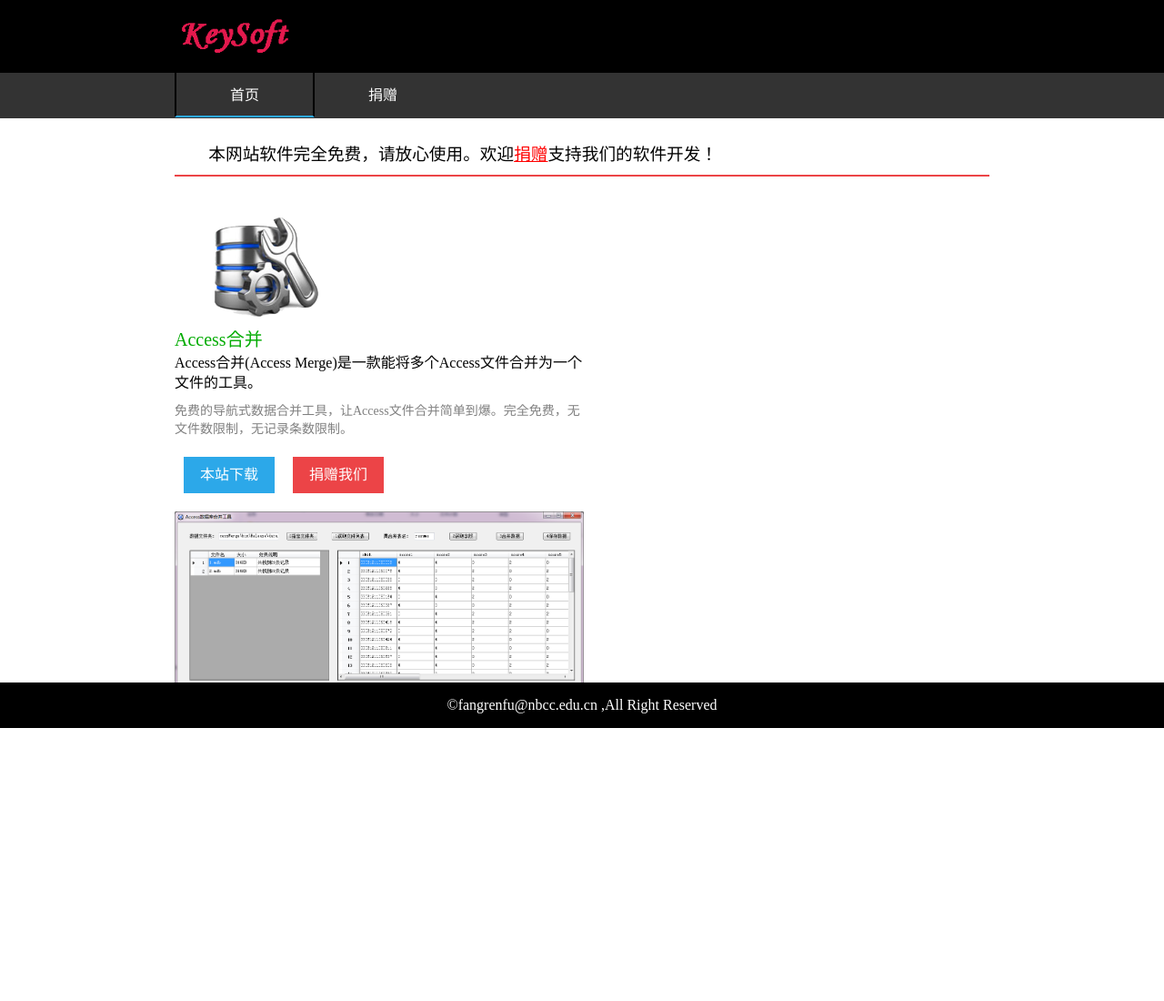
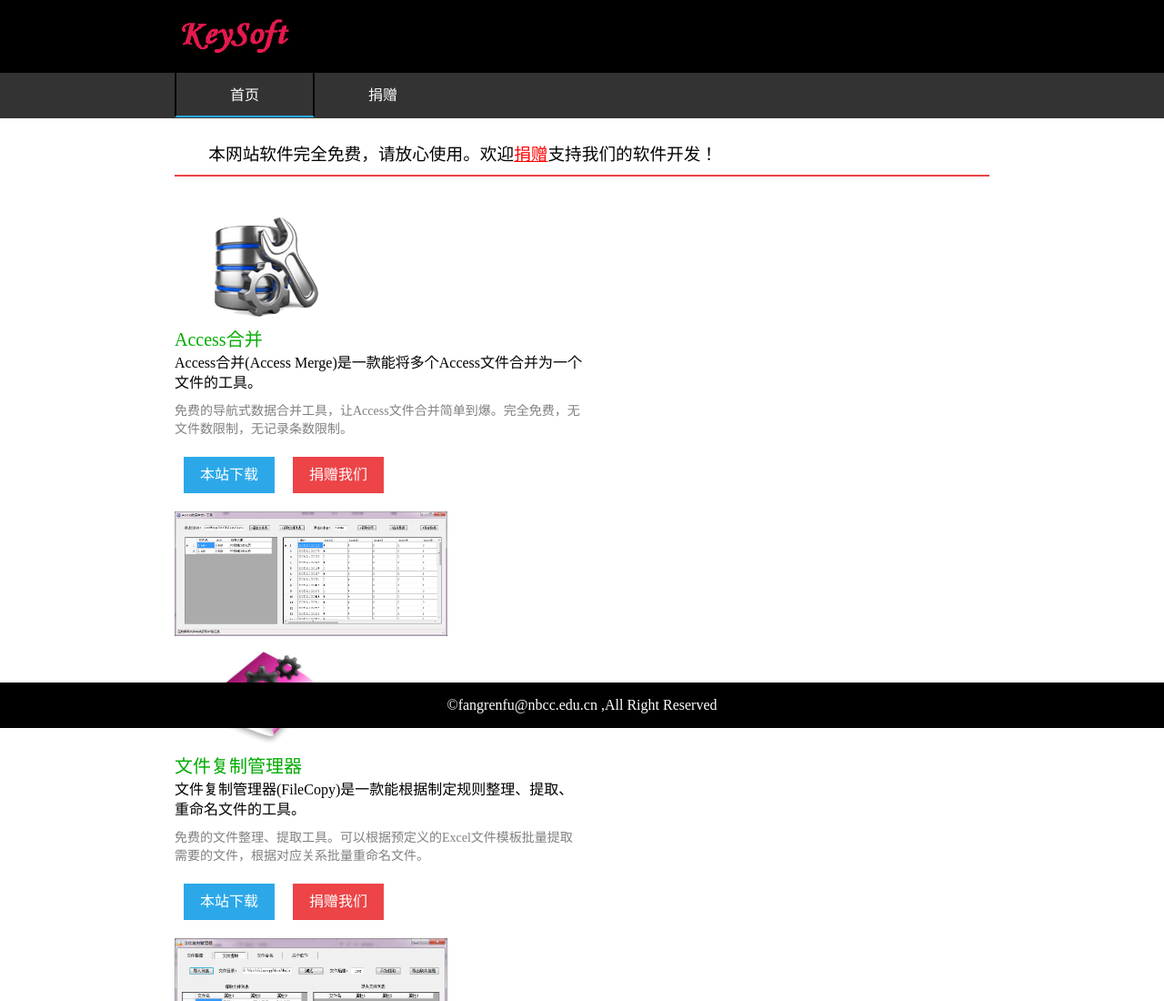
Before and after one commit to fangrenfu/fangrenfu.github.io, a plain HTML site: page index.html in a window 1280 px wide. Shown: the top 1100 px of the page at 91% size. Before the commit the page ends 800 px from the top, so only its background shows below. Drawn offline with Linux system fonts and the light colour scheme.

Commit message:
增加文件管理器下载

```diff
--- a/css/common.css
+++ b/css/common.css
@@ -142,7 +142,7 @@
     width:120px;
 }
 .item_cover img{
-    width:450px;
+    width:300px;
 }
 .link a{
     display:block;
--- a/index.html
+++ b/index.html
@@ -35,9 +35,29 @@
                     <a href="donate.html" class="hot">捐赠我们</a>
                 </div>
             </div>
+
         </div>
         <div class="item_cover">
             <img src="img/accessmerge_cover.png" />
+        </div>
+    </div>
+    <div class="item">
+        <div class="item_info">
+            <div class="item_ico">
+                <img src="img/filecopy_logo.png"/>
+            </div>
+            <div class="item_tip">
+                <div class="item_title">文件复制管理器</div>
+                <div class="item_describe">文件复制管理器(FileCopy)是一款能根据制定规则整理、提取、重命名文件的工具。</div>
+                <div class="item_detail">免费的文件整理、提取工具。可以根据预定义的Excel文件模板批量提取需要的文件，根据对应关系批量重命名文件。</div>
+                <div class="link">
+                    <a href="download/FileCopy.rar">本站下载</a>
+                    <a href="donate.html" class="hot">捐赠我们</a>
+                </div>
+            </div>
+        </div>
+        <div class="item_cover">
+            <img src="img/filecopy_cover.png" />
         </div>
     </div>
     <div style="clear: both"></div>
```
Also changed, not shown: img/filecopy_cover.png (added), img/filecopy_logo.png (added), 1 other file.
